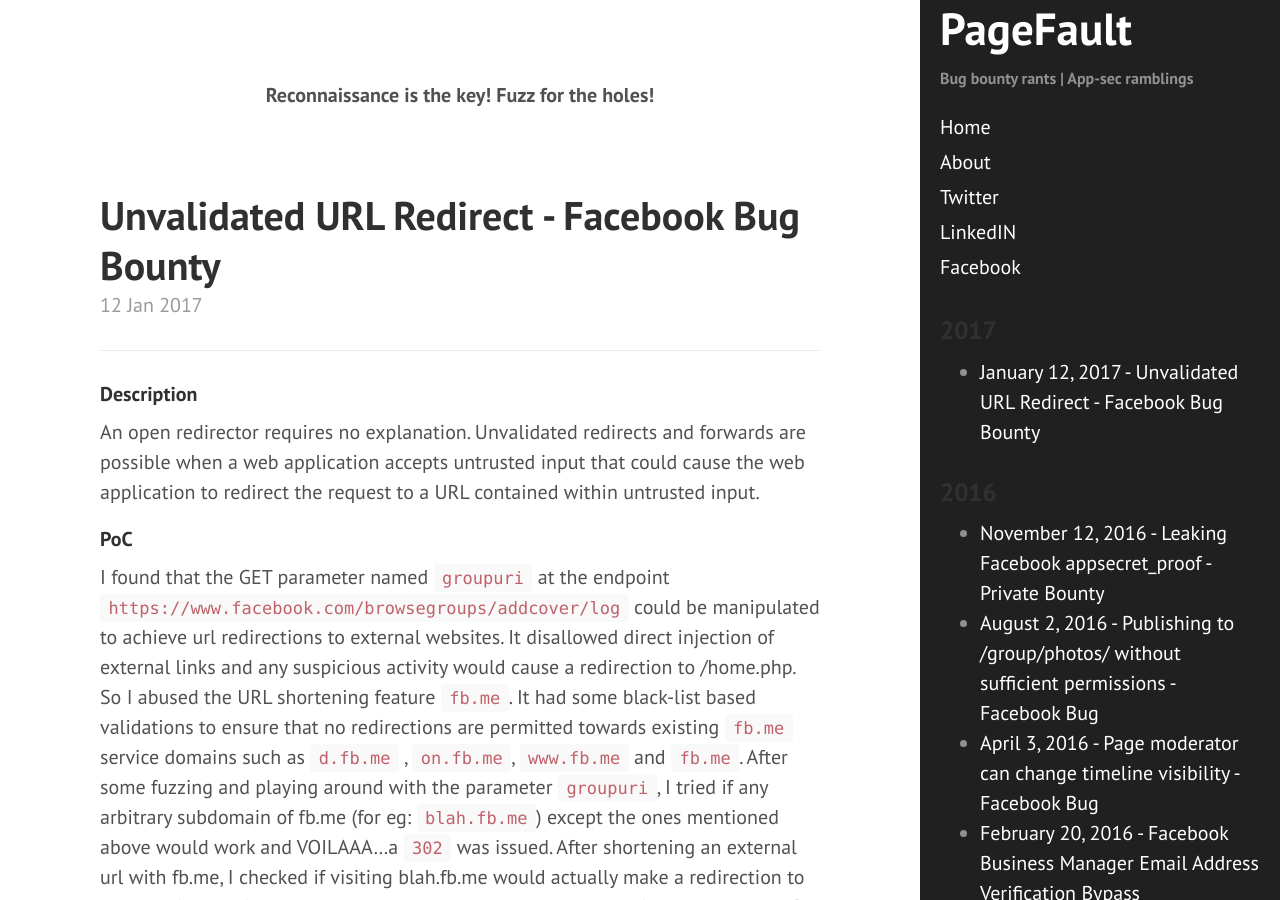
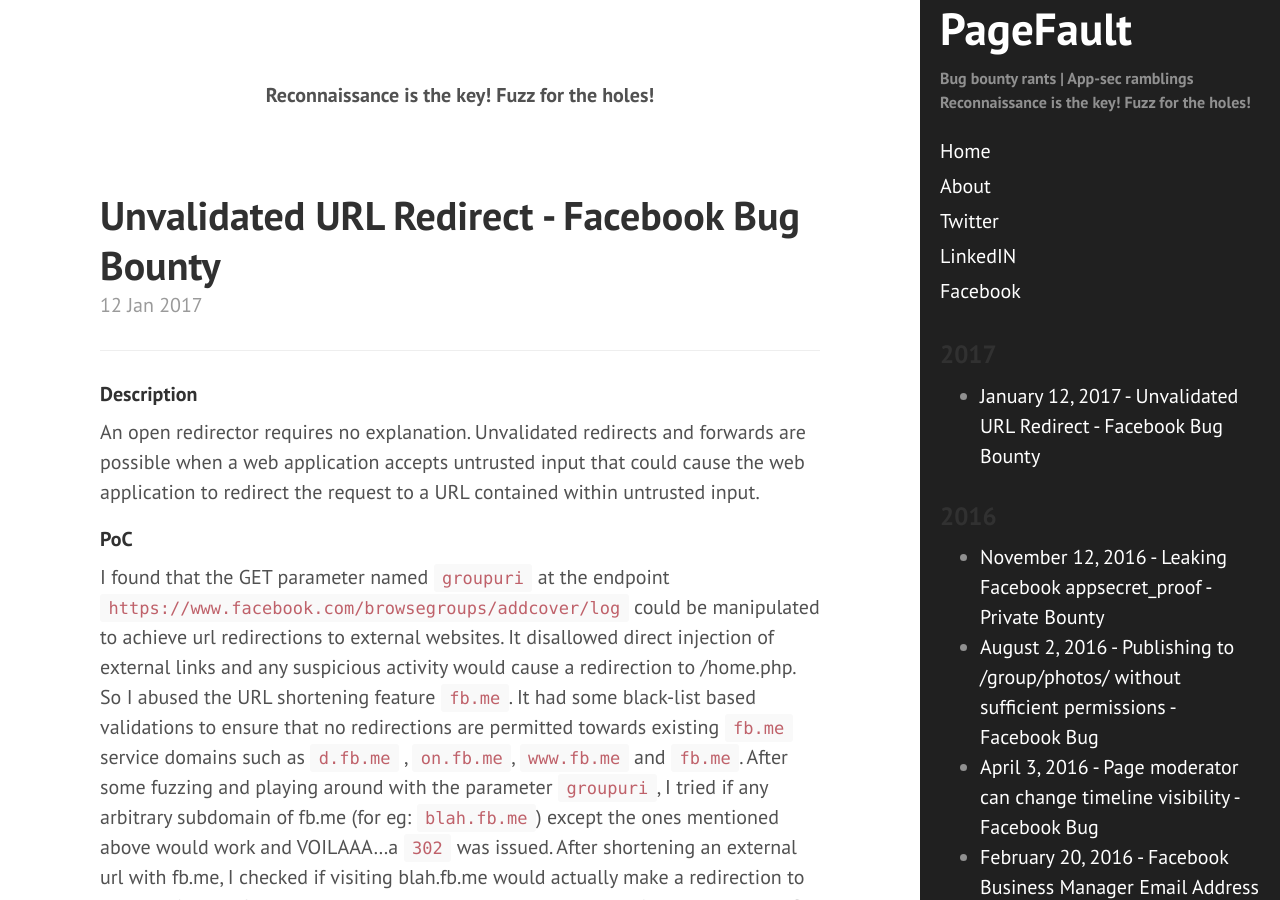
Before and after one commit to sahadnk72/sahadnk72.github.io, a Jekyll site: the page built from index.html, in a window 1280 px wide and 900 px high. Built offline with Jekyll 4.4.1, drawn with Linux system fonts in a browser that asks for light colours; the list of posts is cut into pages by our own code.

Commit message:
Update _config.yml

```diff
--- a/_config.yml
+++ b/_config.yml
@@ -4,7 +4,7 @@ permalink:        pretty
 # Setup
 title:            PageFault
 tagline:          'Security blog'
-description:      'Bug bounty rants | App-sec ramblings'
+description:      'Bug bounty rants | App-sec ramblings     Reconnaissance is the key! Fuzz for the holes!'
 url:              http://pagefault.me
 baseurl:          /
 
```
